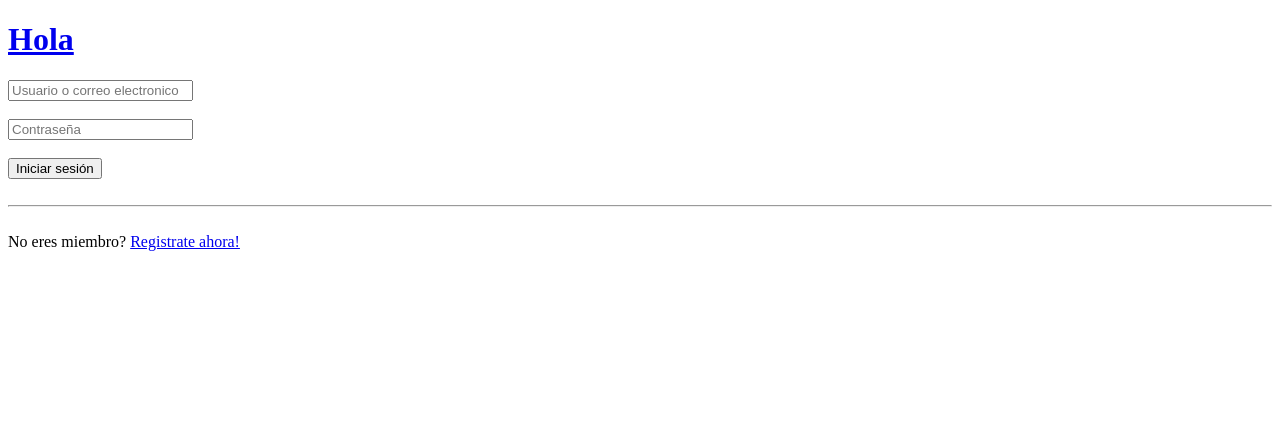
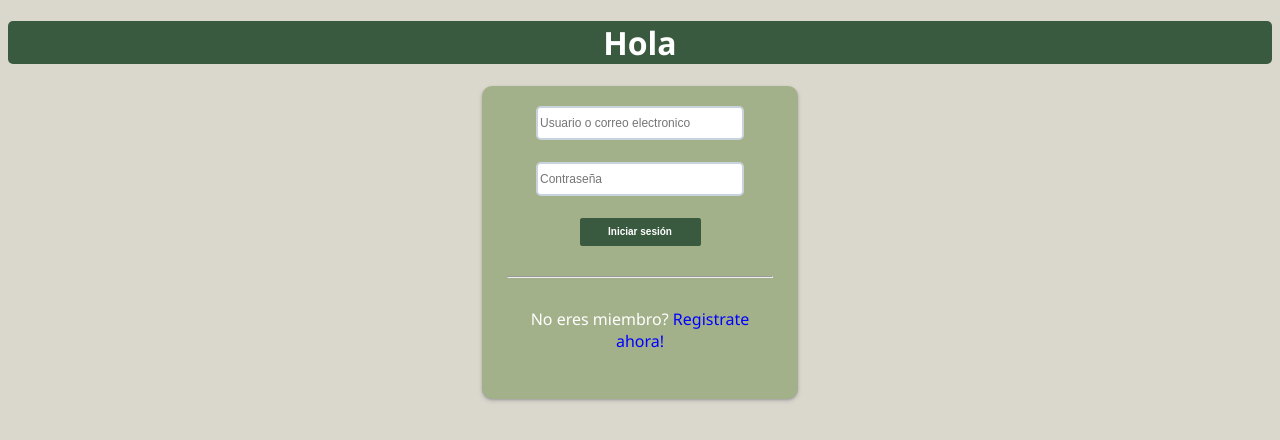
Before and after one commit to LeitoGonzalez/inicio-sesion-basico, a plain HTML site: page index.html in a window 1280 px wide. Drawn offline with Linux system fonts and the light colour scheme.

Commit message:
Add files via upload

```diff
--- /dev/null
+++ b/css/estilos.css
@@ -0,0 +1,81 @@
+.head{
+    font-family: 'Segoe UI', Tahoma, Geneva, Verdana, sans-serif;
+    border-color: #3a5a40;
+    background-color: #3a5a40;
+    text-align: center;
+    color:white;
+    border-radius: 5px;
+}
+
+a.one:link { text-decoration: none; color: white;}
+a.one:visited { text-decoration: none; color: white;}
+a.one:hover { text-decoration: none;color: white; }
+a.one:active { text-decoration: none; color: white;}
+
+a:link { text-decoration: none; color: blue;}
+a:visited { text-decoration: none; color: blue;}
+a:hover { text-decoration: none; color: blue;}
+a:active { text-decoration: none; color: blue;}
+
+body {
+    background-color: #dad7cd;
+    font-family: 'Segoe UI', Tahoma, Geneva, Verdana, sans-serif;
+  }
+
+.formulario{
+    max-width: 380px;
+    padding: 0 20px;
+    margin: auto;
+}
+.wea{
+    text-align: center;
+    color: white;
+    width: 70%;
+    background: #a3b18a;
+    border-radius: 10px;
+    box-shadow: rgba(50, 50, 93, 0.25) 0px 2px 5px -1px, rgba(0, 0, 0, 0.3) 0px 1px 3px -1px;
+    padding: 20px 25px 25px 25px;
+    margin: auto;
+  }
+  .boton{
+    width: 121px;
+    height: 28px;
+    padding: 0px 10px 0px 10px;
+    background: #3a5a40;
+    color: #ffffff;
+    border-color: #3a5a40;
+    border-width: 1px;
+    border-style: solid;
+    border-radius: 2px 2px 2px 2px;
+    font-weight: 700;
+    font-size: 10px;
+    text-align: center;
+  }
+
+.espacios{
+    width: 200px;
+    height: 28px;
+    background: #ffffff;
+    color: #9fafc1;
+    border-color: #c9d3dd;
+    border-width: 2px;
+    border-style: solid;
+    border-radius: 5px 5px 5px 5px;
+    font-weight: 400;
+    font-size: 12px;
+    text-align: left;
+}
+.condiciones {
+	width: 304px;
+	height: 20px;
+	background: #ffffff;
+	color: #798da3;
+	border-color: #9fafc1;
+	border-width: 2px;
+	border-style: solid;
+	font-family: "Open Sans";
+	font-weight: 400;
+	font-size: 12px;
+	text-decoration: underline;
+	text-align: left;
+}
```
Also changed, not shown: Register.html (added, +44 -0 lines), index.html (line endings or trailing spaces).
